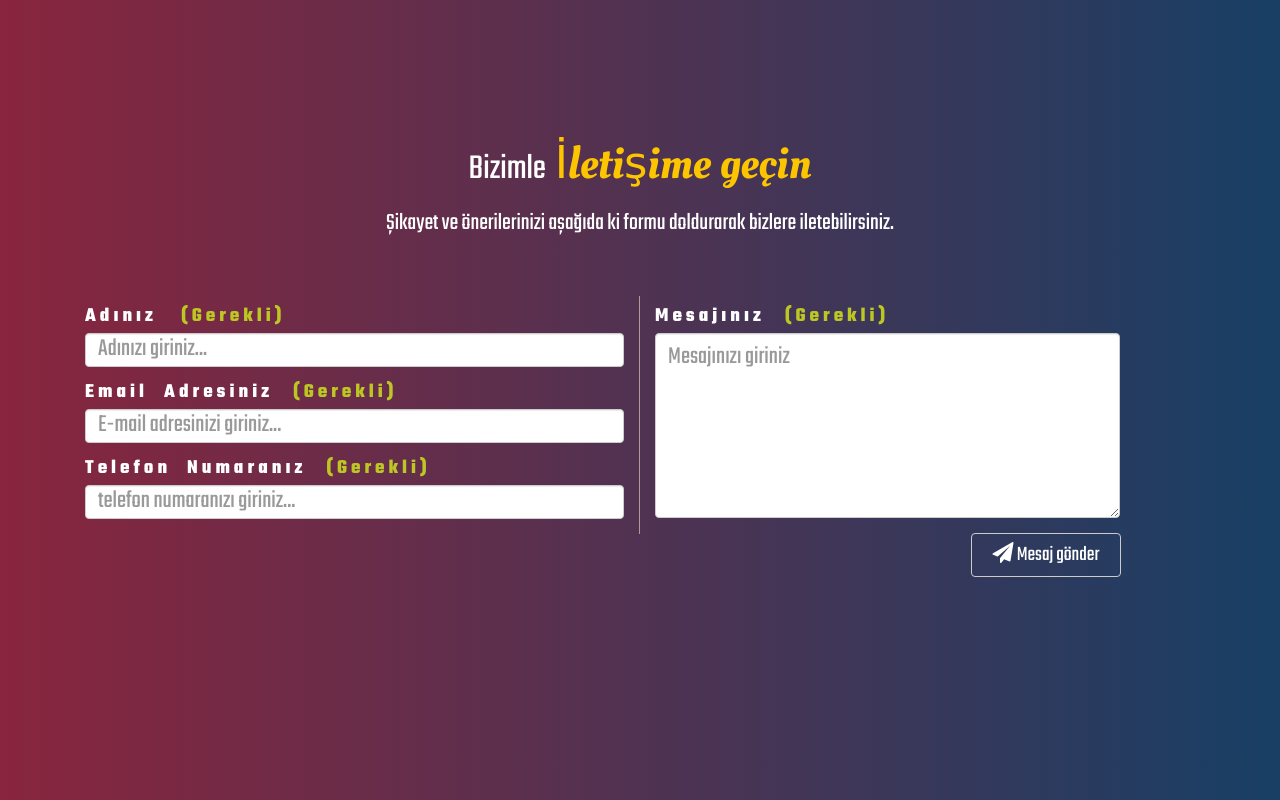
After one commit to mostonque/php-movie-api, a PHP site: page /mail-gonder/mail-form.php in a window 1280 px wide. The commit adds this page. Run offline with PHP 8.4, Linux system fonts and the light colour scheme; some libraries are stand-ins or nearby versions.

Commit message:
mail eklendi
mail eklendi

```diff
--- /dev/null
+++ b/mail-gonder/mail-form.php
@@ -0,0 +1,119 @@
+<?php
+error_reporting(E_ALL);
+ini_set('display_errors',1);
+?>
+<link href="//maxcdn.bootstrapcdn.com/bootstrap/3.3.0/css/bootstrap.min.css" rel="stylesheet" id="bootstrap-css">
+<script src="//maxcdn.bootstrapcdn.com/bootstrap/3.3.0/js/bootstrap.min.js"></script>
+<script src="//code.jquery.com/jquery-1.11.1.min.js"></script>
+<!------ Include the above in your HEAD tag ---------->
+    <link href="./style.css" rel="stylesheet">
+    <link href="https://fonts.googleapis.com/css?family=Oleo+Script:400,700" rel="stylesheet">
+   	<link href="https://fonts.googleapis.com/css?family=Teko:400,700" rel="stylesheet">
+   	<link href="https://maxcdn.bootstrapcdn.com/font-awesome/4.7.0/css/font-awesome.min.css" rel="stylesheet">
+
+<?php
+    if(isset($_POST['submit']))
+    {
+       $telefon=$_POST['telefon'];
+       $ad=isset($_POST['ad']) && !empty($_POST['ad']) && trim($_POST['ad']) ? $ad=$_POST['ad'] : $hata="Lütfen adınızı giriniz.!" ;
+       $email=isset($_POST['email']) && !empty($_POST['email'])&& trim($_POST['email']) ? $email=$_POST['email'] : $hata="Lütfen E-mail alanını doldurunuz.!";
+       $telefon=isset($_POST['telefon']) && is_numeric($_POST['telefon']) && !empty($_POST['telefon']) && strlen((string)$_POST['telefon'])===11 ? $telefon=$_POST['telefon'] : $hata="Lütfen telefon numaranızı kontrol ediniz. 11 haneli olmasına özen gösteriniz!";
+       $mesaj=isset($_POST['mesaj']) && !empty($_POST['mesaj'])&& trim($_POST['mesaj']) ? $mesaj=$_POST['mesaj'] : $hata="Lütfen Mesaj giriniz.!";
+
+       if(!isset($hata)){
+            $kime='mertfender123@gmail.com';
+            $gonderen_ad=$ad;
+            $gonderen_mail=$email;
+            $gonderen_telefon= $telefon;
+            $gonderen_mesaj=$mesaj;
+
+            $konu="[!] ZİYARETCİ MESAJI";
+            $mesaj="Web sitenizden gönderilen mesaj aşağıdadır.
+            <br>
+            ============================================== <br>
+            <b>Gönderen adı: </b>".$gonderen_ad."<br>
+            <b>Gönderen mail adresi: </b>".$gonderen_mail."<br>
+            <b>Gönderen telefon numarası: </b>".$gonderen_telefon."<br>
+            <b>Gönderen mesajı: </b>".$gonderen_mesaj."<br>
+            ============================================== <br>";
+
+
+            $mesaj = '<html><body style="margin-left:22%">';
+            $mesaj .= '<img src="http://sepekedis.tk/mail-gonder/header.png"/>';
+            $mesaj .= '<table rules="all" style="border-color: #666; min-width: 800px; max-width: 800px;" cellpadding="10">';
+            $mesaj .= "<tr style='background: #eee;'><td><strong>Gönderen adı:</strong> </td><td>" . strip_tags($gonderen_ad) . "</td></tr>";
+            $mesaj .= "<tr><td style='width:210px'><strong>Gönderen mail adresi:</strong> </td><td>" . strip_tags($gonderen_mail) . "</td></tr>";
+            $mesaj .= "<tr><td style='width:210px'><strong>Gönderen telefon numarası:</strong> </td><td>" . strip_tags($gonderen_telefon) . "</td></tr>";
+            $mesaj .= "<tr><td style='width:210px'><strong>Gönderen mesajı:</strong> </td><td>" . strip_tags($gonderen_mesaj) . "</td></tr>";
+            $mesaj .= "</table>";
+            $mesaj .= '<img src="http://sepekedis.tk/mail-gonder/header.png"/>';
+            $mesaj .= "</body></html>";
+
+
+            // HTML eposta göndermek için, the Content-type başlığı belirtilmeli
+
+            $headers  = 'MIME-Version: 1.0' . "\r\n";
+            $headers .= 'Content-type: text/html; charset=utf-8"' . "\r\n";
+            $headers .= 'From: '.$gonderen_ad.' <'.$gonderen_mail.'>' . "\r\n";
+
+            if(mail($kime,$konu,$mesaj,$headers)){
+                $basarili="Mesajınız iletilmiştir. Anasayfaya yönlendiriliyorsunuz.";
+                unset($_POST);
+                echo ('<meta http-equiv="refresh" content="2 url=http://sepekedis.tk/">');
+
+            }else{
+                $hata="Mail gönderilirken sorun oluştu!";
+            }
+
+       }
+
+
+    }
+
+
+
+
+
+
+?>
+
+
+<section id="contact">
+			<div class="section-content">
+				<h1 class="section-header">Bizimle<span class="content-header wow fadeIn " data-wow-delay="0.2s" data-wow-duration="2s"> İletişime geçin</span></h1>
+                <h3>Şikayet ve önerilerinizi aşağıda ki formu doldurarak bizlere iletebilirsiniz.</h3>
+                <h3 style="color:#fcc500;">
+                    <?php if(isset($hata)){print $hata;}elseif(isset($basarili)){print $basarili;} ?></h3>
+
+			</div>
+			<div class="contact-section">
+			<div class="container">
+				<form action="" method="POST">
+					<div class="col-md-6 form-line">
+			  			<div class="form-group">
+			  				<label for="exampleInputUsername">A d ı n ı z &emsp; <span style="color:#bdc724">( G e r e k l i )</span></label>
+					    	<input name="ad" type="text" class="form-control" id="ad" value="<?php isset($_POST['ad'])?print $_POST['ad']:print ""; ?>"  placeholder="Adınızı giriniz...">
+				  		</div>
+				  		<div class="form-group">
+					    	<label for="exampleInputEmail">E m a i l&emsp;A d r e s i n i z&emsp; <span style="color:#bdc724">( G e r e k l i )</span></label>
+					    	<input name="email" type="email" class="form-control" id="exampleInputEmail" value="<?php isset($_POST['email'])?print $_POST['email']:print ""; ?>" placeholder="E-mail adresinizi giriniz...">
+					  	</div>
+					  	<div class="form-group">
+					    	<label for="telephone">T e l e f o n&emsp;N u m a r a n ı z&emsp; <span style="color:#bdc724">( G e r e k l i )</span></label>
+                            <input name="telefon" type="tel"  class="form-control" id="telephone" value="<?php isset($_POST['telefon']) ? print $_POST['telefon'] : print ""; ?>" placeholder="telefon numaranızı giriniz...">
+			  			</div>
+			  		</div>
+			  		<div class="col-md-6">
+			  			<div class="form-group">
+			  				<label for ="description"> M e s a j ı n ı z&emsp; <span style="color:#bdc724">( G e r e k l i )</span></label>
+			  			 	<textarea name="mesaj" class="form-control" id="description"  placeholder="Mesajınızı giriniz"><?php isset($_POST['mesaj'])?print $_POST['mesaj']:print ""; ?></textarea>
+			  			</div>
+			  			<div>
+                            <input type="hidden" name="submit" value="1">
+			  				<button type="submit" class="btn btn-default submit" ><i class="fa fa-paper-plane" aria-hidden="true"></i> Mesaj gönder</button>
+			  			</div>
+
+					</div>
+				</form>
+			</div>
+        </section>
--- /dev/null
+++ b/mail-gonder/style.css
@@ -0,0 +1,66 @@
+
+/*Contact sectiom*/
+
+.content-header{
+  font-family: 'Oleo Script', cursive;
+  color:#fcc500;
+  font-size: 45px;
+}
+
+.section-content{
+  margin-top:-30px;
+  text-align: center;
+
+}
+#contact{
+  font-family: 'Teko', sans-serif;
+  padding-top: 150px;
+  width: 100%;
+  width: 100vw;
+  height: -webkit-fill-available;
+  background: #3a6186; /* fallback for old browsers */
+  background: -webkit-linear-gradient(to left, #3a6186 , #89253e); /* Chrome 10-25, Safari 5.1-6 */
+  background: linear-gradient(to left, #183f65 , #89253e); /* W3C, IE 10+/ Edge, Firefox 16+, Chrome 26+, Opera 12+, Safari 7+ */
+    color : #fff;
+}
+.contact-section{
+  padding-top: 40px;
+}
+.contact-section .col-md-6{
+  width: 50%;
+}
+
+.form-line{
+  border-right: 1px solid #B29999;
+}
+
+.form-group{
+  margin-top: 10px;
+}
+label{
+    line-height:1.1em;
+    font-size:20px;
+}
+.form-control{
+  font-size:25px;
+  color: #080808;
+}
+textarea.form-control {
+    max-width: 465px;
+    max-height: 185px;
+    min-width: 465px;
+    min-height: 185px;
+   /* margin-top: px;*/
+}
+::-webkit-input-placeholder { /* Chrome/Opera/Safari */
+    font-size:25px
+}
+
+.submit{
+  font-size:21px;
+  margin-left:316px;
+  width: 150px;
+  background-color: transparent;
+  color: #fff;
+
+}
```
Also changed, not shown: header-footer/content.php (+5 -5 lines), kullanici/content.php (+15 -12 lines), mail-gonder/header.png (added), style.css (line endings or trailing spaces).
